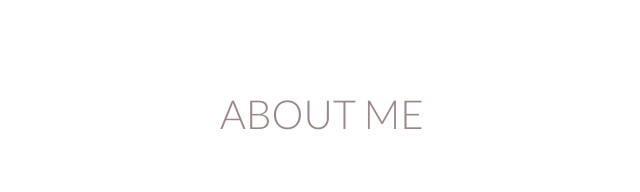
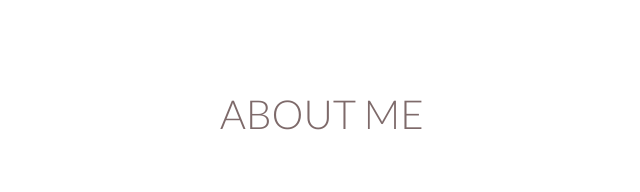
Before and after one commit to Surayyamel/portfolio, a website: page index.html in a window 1280 px wide. Shown: the part 760-952 px from the top of the page, 318-958 px from the left. Drawn offline with Linux system fonts and the light colour scheme.

Commit message:
added new color variables

```diff
--- a/sass/base/_base.scss
+++ b/sass/base/_base.scss
@@ -1,5 +1,5 @@
 $base-color: #fffbf9;
-$section-title: rgb(156, 135, 135);
+$section-title: rgb(126, 106, 106);
 $sub-title: rgb(110, 86, 86);
 
 $main-font: "Lato", sans-serif;
```
Also changed, not shown: css/styles.css.
